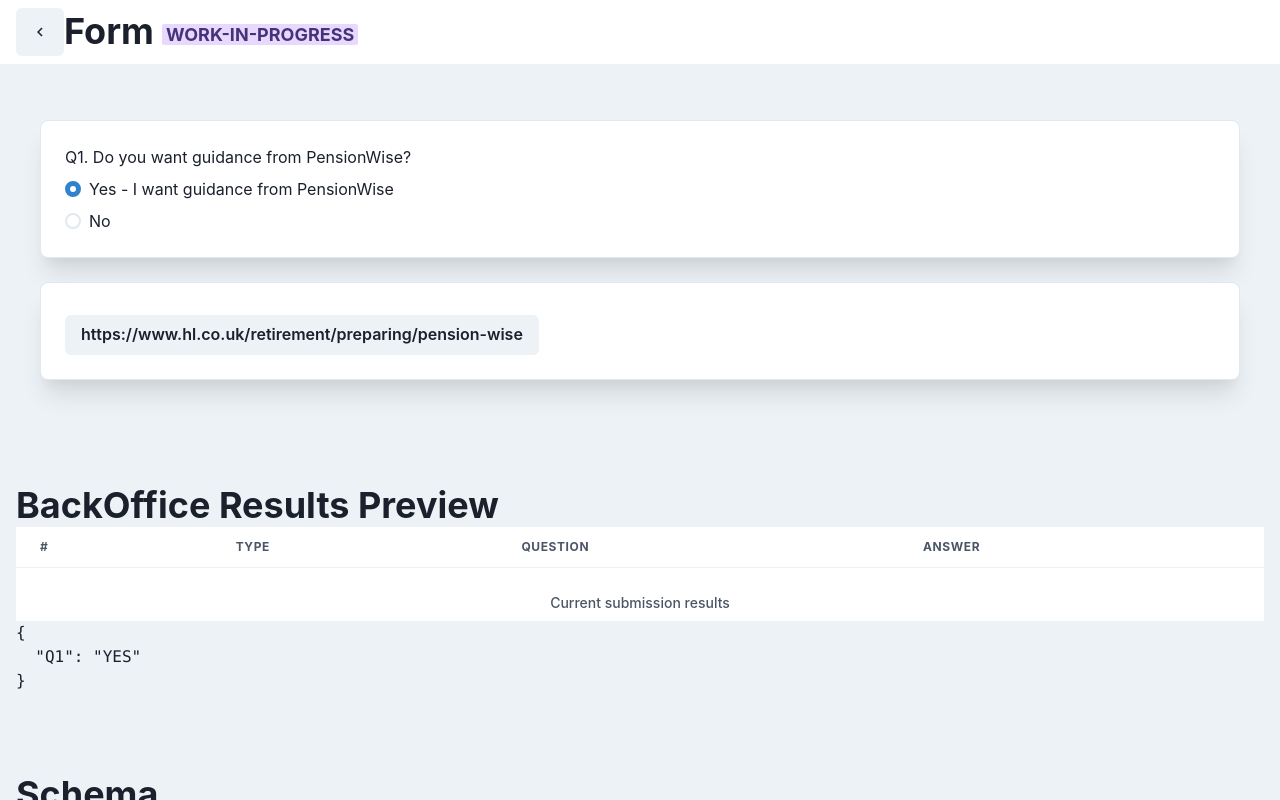
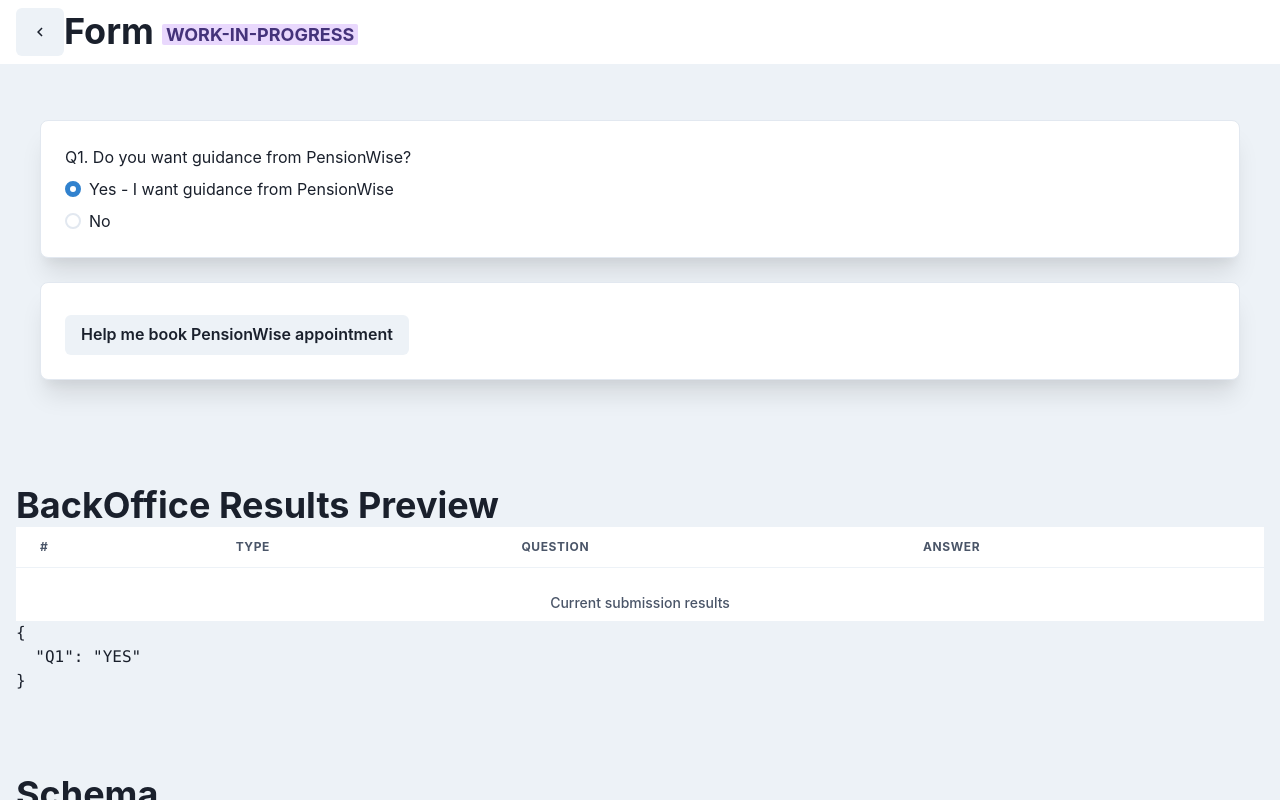
Before and after one commit to rsispal/react-json-schema-form-poc, a React (Create React App) app: page /form/rc-field-form in a window 1280 px wide. Both pictures are taken after a click on the label "Yes - I want guidance from PensionWise". Shown: the top 800 px of the page. Built offline with nearby package versions, Linux system fonts and the light colour scheme.

Commit message:
Refactor LinkButton

```diff
--- a/src/components/QuestionForm/rc-field-form/QuestionField/QuestionField.component.tsx
+++ b/src/components/QuestionForm/rc-field-form/QuestionField/QuestionField.component.tsx
@@ -248,11 +248,13 @@
             {(question.properties as ButtonGroupProperties).buttons.map(
               (button) => {
                 switch (button.type) {
-                  case SupportedFormField.LinkButton: {
-                    return generateQuestion(undefined, button);
-                  }
+                  case SupportedFormField.LinkButton:
                   case SupportedFormField.NextQuestionButton: {
-                    return generateQuestion(undefined, button);
+                    return (
+                      <Fragment key={button.name}>
+                        {generateQuestion(undefined, button)}
+                      </Fragment>
+                    );
                   }
                   default: {
                     return null;
--- a/src/components/QuestionForm/rc-field-form/field-wrappers/LinkButton/LinkButton.wrapper.tsx
+++ b/src/components/QuestionForm/rc-field-form/field-wrappers/LinkButton/LinkButton.wrapper.tsx
@@ -2,6 +2,7 @@
 import { Button } from "@chakra-ui/react";
 import { LinkButtonProperties, Question } from "../../QuestionForm.types";
 import { Field } from "rc-field-form";
+import { LinkButton } from "../../../../fields/LinkButton";
 
 export const LinkButtonWrapper: FC<{
   question: Question;
@@ -18,15 +19,11 @@
     <Field name={question.name}>
       {({ value, onChange }) => (
         <>
-          <a
-            href={(question.properties as LinkButtonProperties).url}
-            target={(question.properties as LinkButtonProperties).target}
-            onClick={handleClick}
-          >
-            <Button onClick={handleClick} width={"fit-content"}>
-              {(question.properties as LinkButtonProperties).url}
-            </Button>
-          </a>
+          <LinkButton
+            {...(question.properties as LinkButtonProperties)}
+            onClickCallback={handleClick}
+          />
+
           <input
             hidden
             name={question.name}
--- a/src/components/fields/LinkButton/LinkButton.component.tsx
+++ b/src/components/fields/LinkButton/LinkButton.component.tsx
@@ -2,8 +2,21 @@
 import { FC } from "react";
 import { LinkButtonProps } from "./LinkButton.types";
 
-export const LinkButton: FC<LinkButtonProps> = ({ label, url, target, disabled }) => (
-  <Button as="a" href={url} target={target} disabled={disabled}>
+export const LinkButton: FC<LinkButtonProps> = ({
+  label,
+  url,
+  target,
+  disabled,
+  onClickCallback,
+}) => (
+  <Button
+    as="a"
+    href={url}
+    target={target}
+    disabled={disabled}
+    width={"fit-content"}
+    onClick={() => onClickCallback(url)}
+  >
     {label}
   </Button>
 );
--- a/src/components/fields/LinkButton/LinkButton.types.ts
+++ b/src/components/fields/LinkButton/LinkButton.types.ts
@@ -5,4 +5,5 @@
   url: string;
   target: HTMLAttributeAnchorTarget;
   disabled?: boolean;
+  onClickCallback: (url: string) => void;
 }
```
Also changed, not shown: 2 other files (tests, documents, lock files or other folders).
